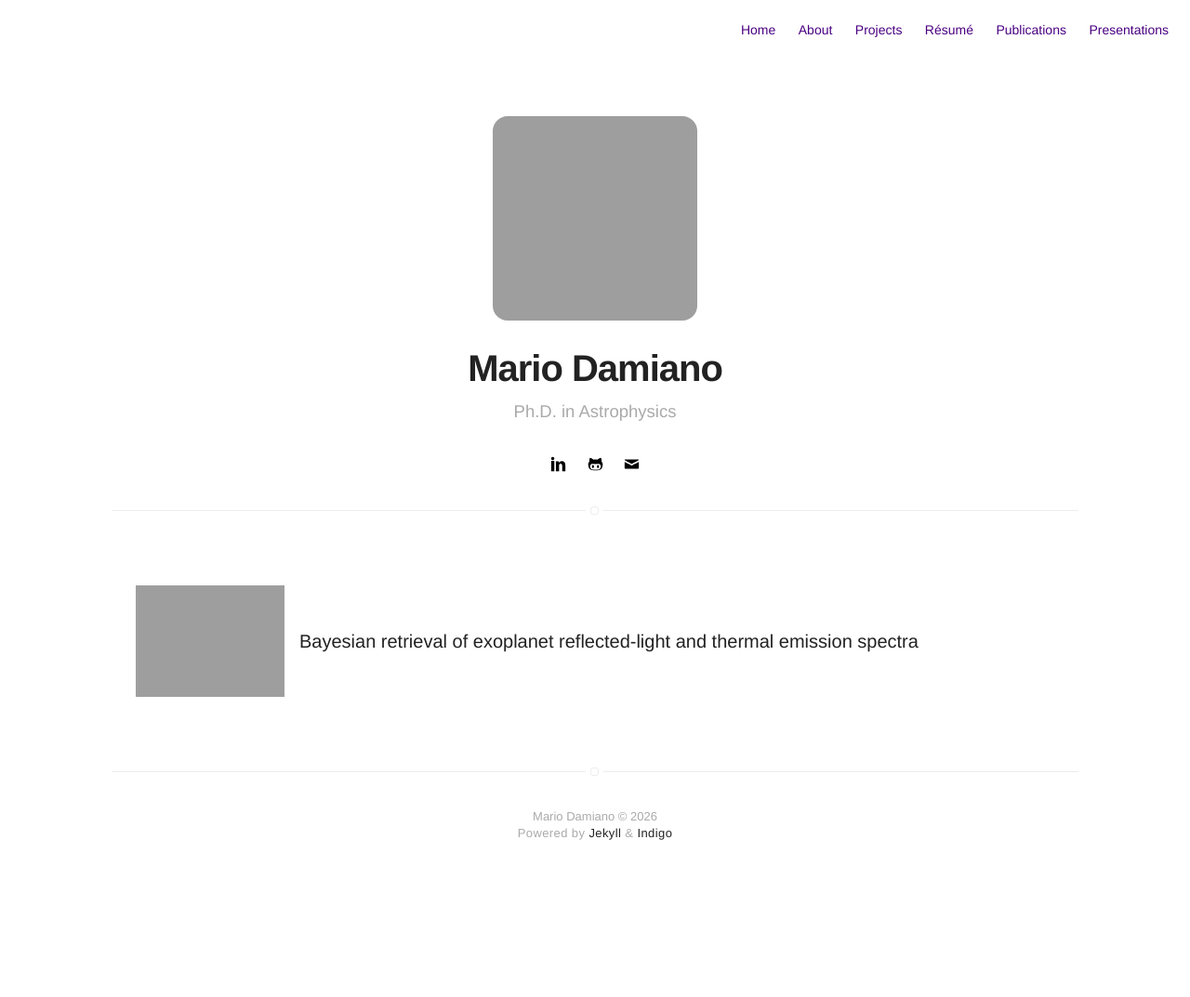
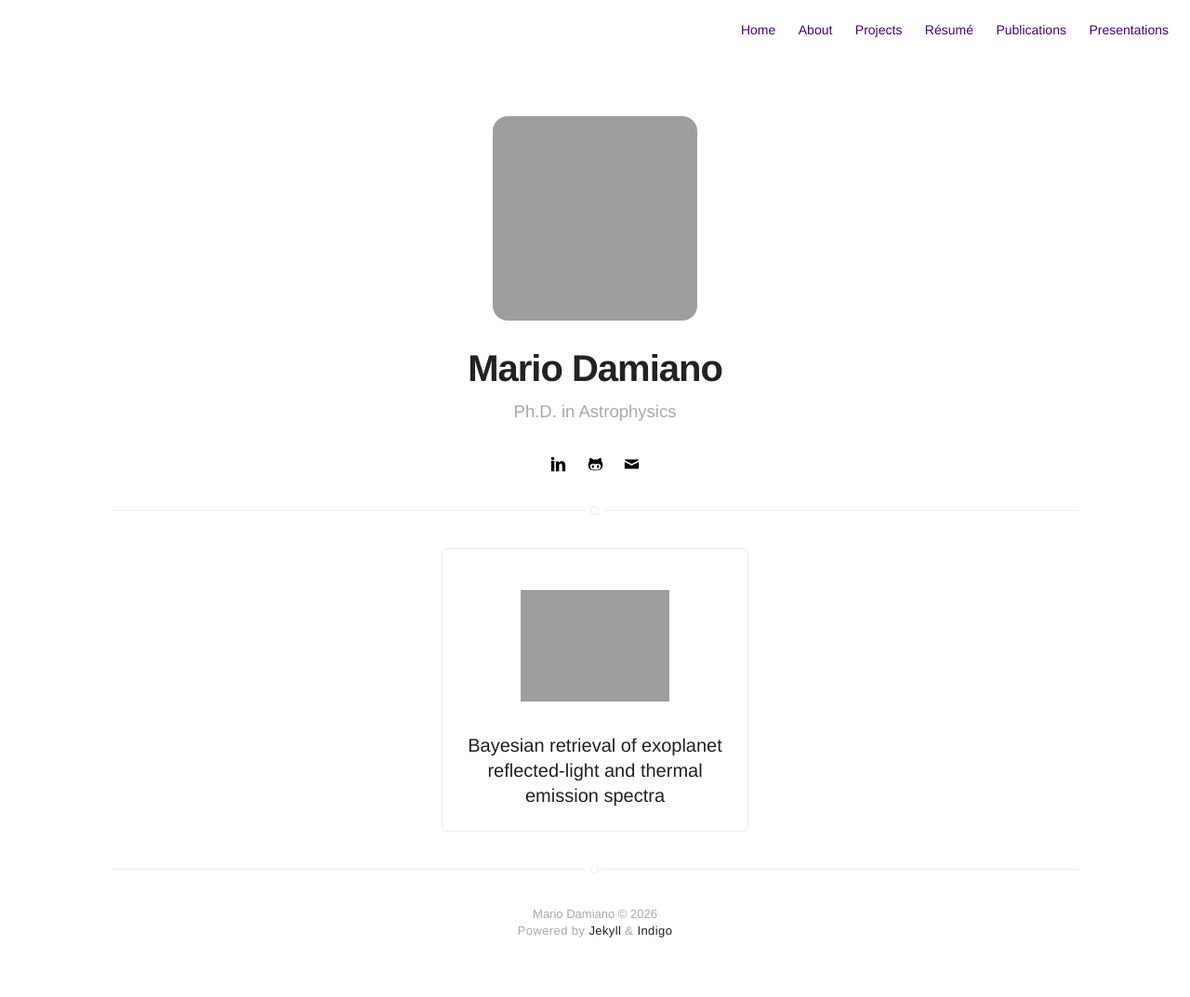
Before and after one commit to MDamiano/MDamiano.github.io, a Jekyll site: the page built from projects.html, in a window 1280 px wide. Shown: the whole page at 93% size. Built offline with Jekyll 4.4.1, drawn with Linux system fonts in a browser that asks for light colours; before the commit the page ends 968 px from its top, so only the background shows below that; grey boxes are pictures that could not be loaded.

Commit message:
Organize project page blocks layout

```diff
--- a/_sass/pages/home-blog-projects.sass
+++ b/_sass/pages/home-blog-projects.sass
@@ -73,26 +73,55 @@
         top: -4px
         margin-right: 10px
 
-.projects > .list > .item > .url
+.projects > .list
     display: flex
-    align-items: center
-    gap: 16px
+    flex-wrap: wrap
+    justify-content: center
+    align-items: stretch
+    gap: 24px
 
-    > .project-image
-        width: 160px
-        height: 160px
-        object-fit: contain
-        flex-shrink: 0
+    > .item
+        flex: 0 0 calc((100% - 48px) / 3)
+        margin: 0
+        display: flex
 
-    > .title
-        display: block
-        width: auto
-        line-height: 1.35
+        > .url
+            width: 100%
+            display: flex
+            flex-direction: column
+            align-items: center
+            justify-content: flex-start
+            gap: 14px
+            padding: 24px 16px
+            text-align: center
+            border: 1px solid $epsilon
+            border-radius: 6px
+
+            > .project-image
+                width: 100%
+                max-width: 160px
+                height: auto
+                max-height: 160px
+                aspect-ratio: 1 / 1
+                object-fit: contain
+                flex-shrink: 0
+
+            > .title
+                display: block
+                width: 100%
+                margin: 0
+                line-height: 1.35
 
 @media #{$mobile}
-    .projects > .list > .item > .url
-        gap: 12px
+    .projects > .list
+        gap: 16px
 
-        > .project-image
-            width: 140px
-            height: 140px
+        > .item
+            flex-basis: calc((100% - 32px) / 3)
+
+            > .url
+                padding: 18px 12px
+
+                > .project-image
+                    max-width: 120px
+                    max-height: 120px
```
Also changed, not shown: 10 other files.
